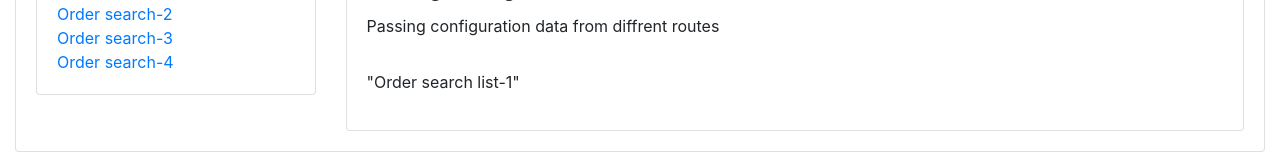
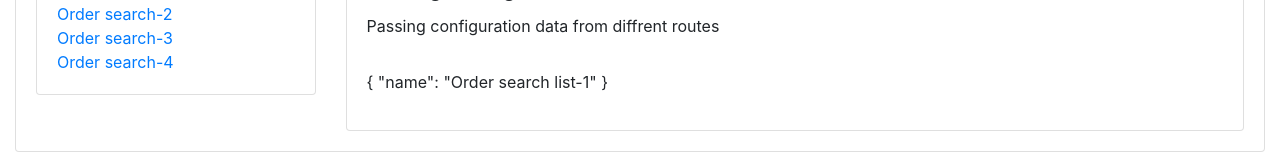
Before and after one commit to CodingCreeks/Passing-route-data, an Angular app: page /search/1 in a window 1280 px wide. Shown: the part 137-297 px from the top of the page. Built offline with nearby package versions, Linux system fonts and the light colour scheme.

Commit message:
1 file modified

```diff
--- a/src/app/form/form.component.html
+++ b/src/app/form/form.component.html
@@ -1 +1 @@
-<p>{{(data | async).name | json}}</p>
+<p>{{(data | async) | json}}</p>
```
